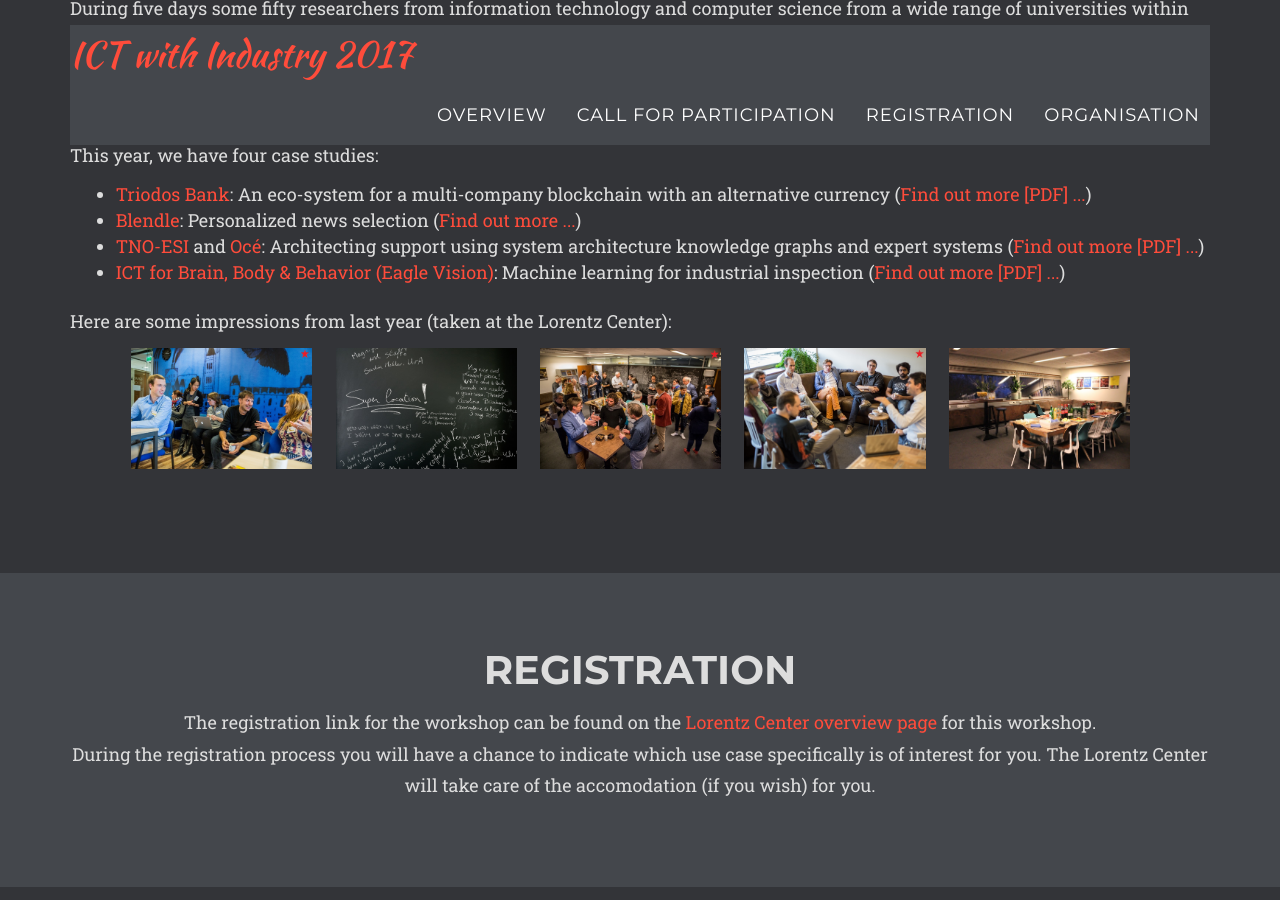
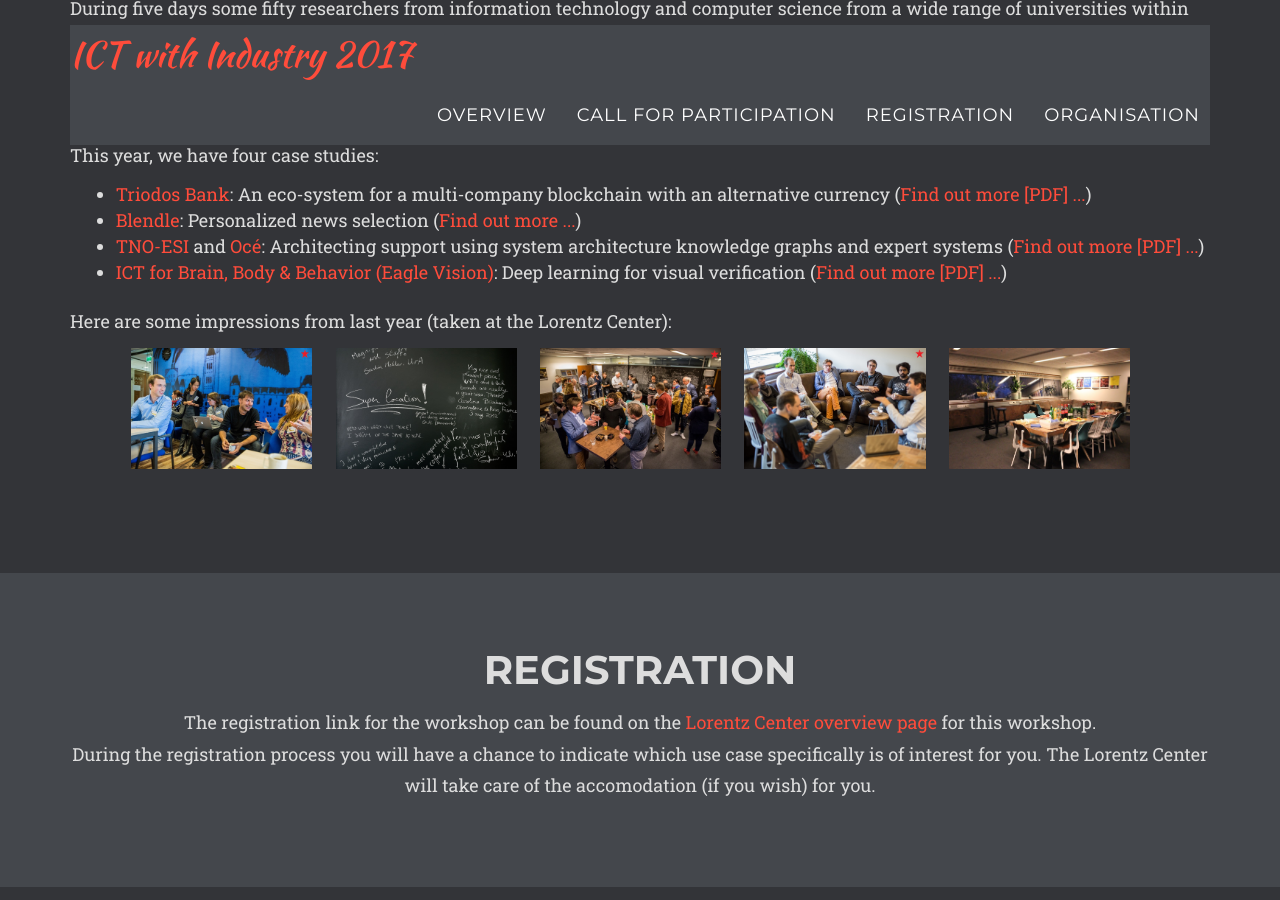
Before and after one commit to chauff/ictWI2017, a Jekyll site: the page built from index.html, in a window 1280 px wide and 900 px high, scrolled down 1663 px. Built offline with Jekyll 4.4.1, drawn with Linux system fonts in a browser that asks for light colours; nearby versions of some CDN libraries; some web fonts are replaced; library files that are not in the unit come from our copies; comment, search, counter and statistics services are not loaded.

Commit message:
Update cfpa.html

```diff
--- a/_includes/cfpa.html
+++ b/_includes/cfpa.html
@@ -22,7 +22,7 @@
                                     <li><a href="https://www.triodos.nl/nl/over-triodos-bank/">Triodos Bank</a>: An eco-system for a multi-company blockchain with an alternative currency (<a href="http://ictwithindustry2017.nl/ICTwI_Triodos.pdf">Find out more [PDF] ...</a>)</li>
                                     <li><a href="https://blendle.com/">Blendle</a>: Personalized news selection (<a href="https://research.blendle.io/collaborations/ict-with-industry-2017/">Find out more ...</a>)</li>
                                     <li><a href="http://www.esi.nl/">TNO-ESI</a> and <a href="http://oce.com/">Océ</a>: Architecting support using system architecture knowledge graphs and expert systems (<a href="http://ictwithindustry2017.nl/ICTwI_TNO_OCE.pdf">Find out more [PDF] ...</a>)</li>
-                                    <li><a href="http://www.i3b.org/">ICT for Brain, Body &amp; Behavior (Eagle Vision)</a>: Machine learning for industrial inspection (<a href="http://ictwithindustry2017.nl/ICTwI_I3B.pdf">Find out more [PDF] ...</a>)</li>
+                                    <li><a href="http://www.i3b.org/">ICT for Brain, Body &amp; Behavior (Eagle Vision)</a>: Deep learning for visual verification (<a href="http://ictwithindustry2017.nl/ICTwI_I3B.pdf">Find out more [PDF] ...</a>)</li>
                                 </ul>
                             </p>
                             <p class="text-left">
```
